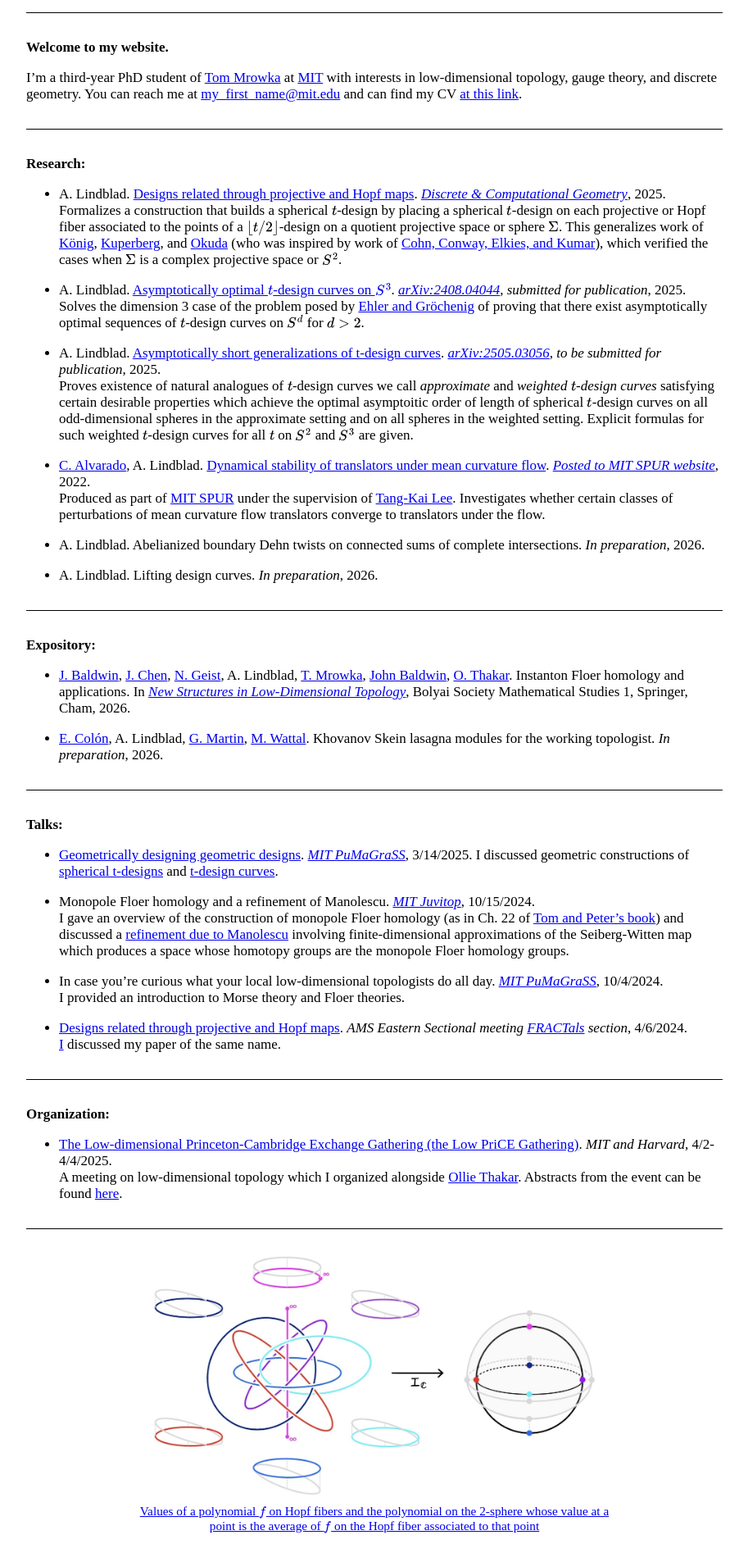
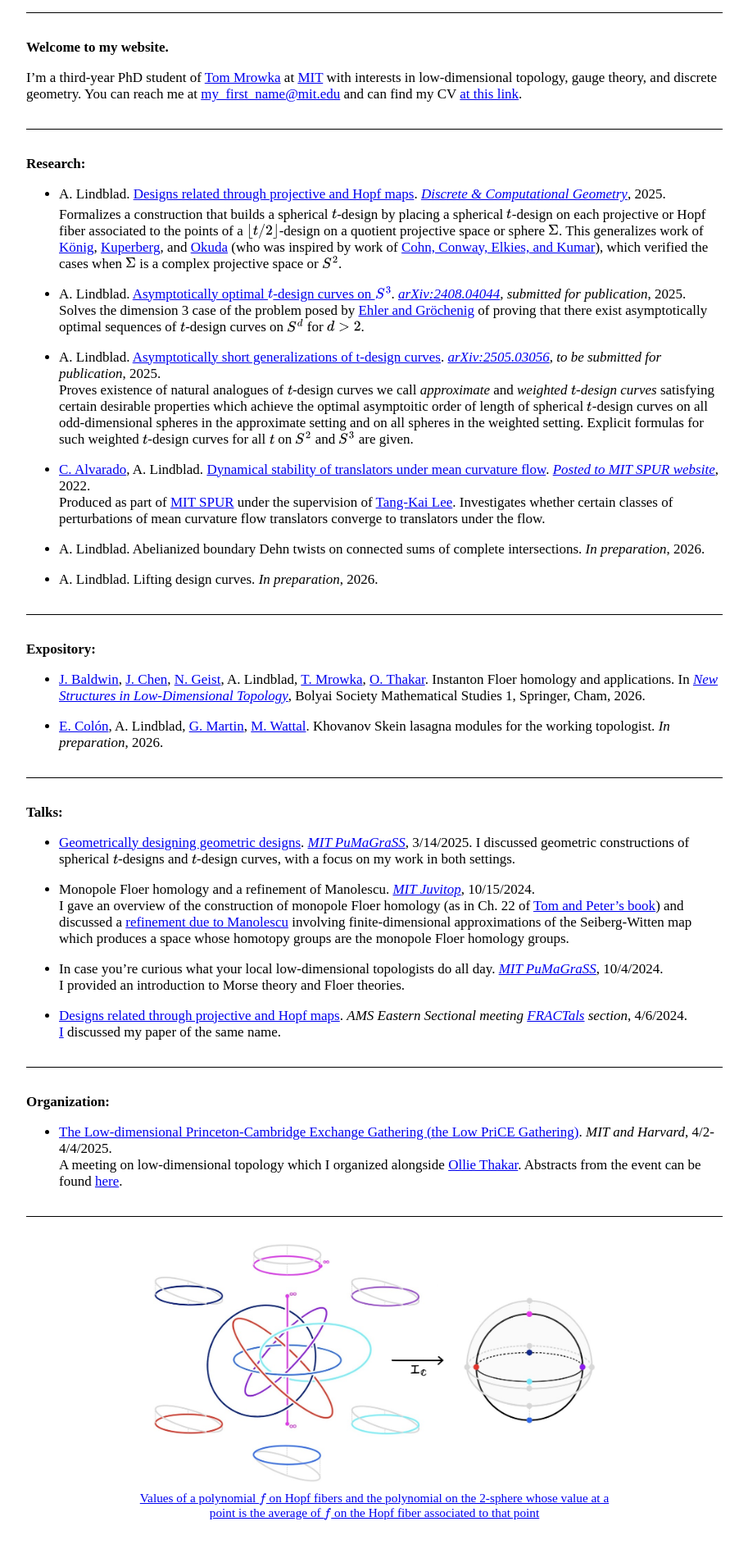
Before and after one commit to AyodejiLindblad/AyodejiLindblad.github.io, a Jekyll site: the page built from index.md, in a window 1280 px wide. Shown: the part 418-2329 px from the top of the page at 82% size, without its empty margins (183-1096 px from the left). Built offline with Jekyll 4.4.1, drawn with Linux system fonts in a browser that asks for light colours; some web fonts are replaced.

```diff
--- a/index.md
+++ b/index.md
@@ -37,6 +37,7 @@ I'm a third-year PhD student of [Tom Mrowka](https://math.mit.edu/~mrowka/) at [
 **Research:**
 
 * A. Lindblad. [Designs related through projective and Hopf maps](https://rdcu.be/eSi5F). *[Discrete & Computational Geometry](https://link.springer.com/article/10.1007/s00454-025-00805-7)*, 2025.
+    <span style="display:block; height:0.25em;"></span>
     Formalizes a construction that builds a spherical $t$\-design by placing a spherical $t$\-design on each projective or Hopf fiber associated to the points of a $\lfloor t/2\rfloor$-design on a quotient projective space or sphere $\Sigma$. This generalizes work of [König](https://mathscinet.ams.org/mathscinet/article?mr=1797231), [Kuperberg](https://epubs.siam.org/doi/10.1137/040615584), and [Okuda](https://arxiv.org/abs/1506.08414) (who was inspired by work of [Cohn, Conway, Elkies, and Kumar](https://projecteuclid.org/journals/experimental-mathematics/volume-16/issue-3/The-D_4-Root-System-Is-Not-Universally-Optimal/em/1204928532.pdf)), which verified the cases when $\Sigma$ is a complex projective space or $S^2$.
 
 * A. Lindblad. [Asymptotically optimal $t$\-design curves on $S^3$](https://drive.google.com/file/d/1WUC5eNBkv4DSW_V0KPvPMj1BRw4jKUGt/view?usp=drivesdk). *[arXiv:2408.04044](https://arxiv.org/abs/2408.04044), submitted for publication*, 2025.
@@ -58,7 +59,7 @@ I'm a third-year PhD student of [Tom Mrowka](https://math.mit.edu/~mrowka/) at [
 
 **Expository:**
 
-* [J. Baldwin](https://sites.google.com/bc.edu/john-baldwin/home), [J. Chen](https://math.mit.edu/directory/profile.html?pid=2584), [N. Geist](https://www.bc.edu/bc-web/schools/morrissey/departments/math/people/grad-students/nathan-geist.html), A. Lindblad, [T. Mrowka](https://math.mit.edu/~mrowka/), [John Baldwin](https://sites.google.com/bc.edu/john-baldwin/home), [O. Thakar](https://www.math.harvard.edu/people/thakar-ollie/). Instanton Floer homology and applications. In *[New Structures in Low-Dimensional Topology](https://link.springer.com/book/9783032134936)*, Bolyai Society Mathematical Studies 1, Springer, Cham, 2026.
+* [J. Baldwin](https://sites.google.com/bc.edu/john-baldwin/home), [J. Chen](https://math.mit.edu/directory/profile.html?pid=2584), [N. Geist](https://www.bc.edu/bc-web/schools/morrissey/departments/math/people/grad-students/nathan-geist.html), A. Lindblad, [T. Mrowka](https://math.mit.edu/~mrowka/), [O. Thakar](https://www.math.harvard.edu/people/thakar-ollie/). Instanton Floer homology and applications. In *[New Structures in Low-Dimensional Topology](https://link.springer.com/book/9783032134936)*, Bolyai Society Mathematical Studies 1, Springer, Cham, 2026.
 
 * [E. Colón](https://www.math.harvard.edu/people/colon-enrico/), A. Lindblad, [G. Martin](https://sites.google.com/view/gagemartin/home), [M. Wattal](https://www.bc.edu/bc-web/schools/morrissey/departments/math/people/grad-students/Mira-Wattal.html). Khovanov Skein lasagna modules for the working topologist. *In preparation*, 2026.
 
@@ -69,7 +70,7 @@ I'm a third-year PhD student of [Tom Mrowka](https://math.mit.edu/~mrowka/) at [
 **Talks:**
 
 * [Geometrically designing geometric designs](https://photos.app.goo.gl/S6Uhk84pSQmK99BE8). *[MIT PuMaGraSS](https://math.mit.edu/pumagrass/)*, 3/14/2025.
-    I discussed geometric constructions of [spherical t\-designs](https://drive.google.com/file/d/1x8kh1ir3qsDPOWAqWsjstV5C3obETxlV/view?usp=sharing) and [t\-design curves](https://drive.google.com/file/d/1HlHE2oS-M53LNbNKoZkpfpfi2fw-S6Yq/view?usp=sharing).
+    I discussed geometric constructions of spherical $t$\-designs and $t$\-design curves, with a focus on my work in both settings.
 
 * Monopole Floer homology and a refinement of Manolescu. *[MIT Juvitop](https://math.mit.edu/juvitop/)*, 10/15/2024.
     I gave an overview of the construction of monopole Floer homology (as in Ch. 22 of [Tom and Peter's book](https://www.cambridge.org/core/books/monopoles-and-threemanifolds/24DFD24BB25BDDCFE28810998F5B6242)) and discussed a [refinement due to Manolescu](https://arxiv.org/abs/math/0104024) involving finite-dimensional approximations of the Seiberg-Witten map which produces a space whose homotopy groups are the monopole Floer homology groups.
@@ -190,4 +191,10 @@ I'm a third-year PhD student of [Tom Mrowka](https://math.mit.edu/~mrowka/) at [
   </figure>
 </div>
 
+---<a id="figures"></a>
+
+**Fun:**
+
+Coming soon!
+
 <br>
--- a/resources/style/main.css
+++ b/resources/style/main.css
@@ -27,7 +27,7 @@ figure img, img.figure, img.small_figure {
 figcaption {
     margin: auto;
     margin-top: -1.5em;
-    margin-bottom: 2.5em;
+    margin-bottom: 2em;
     width: 95%;
     text-align: center;
 }
```
